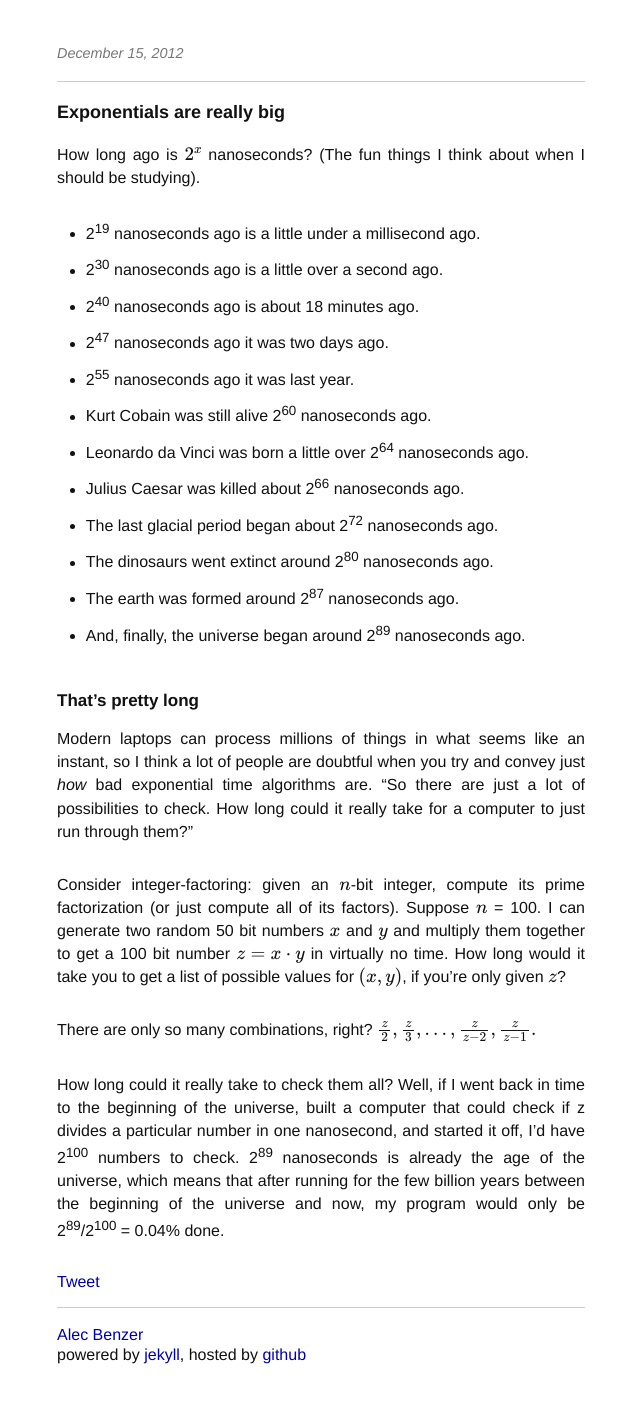
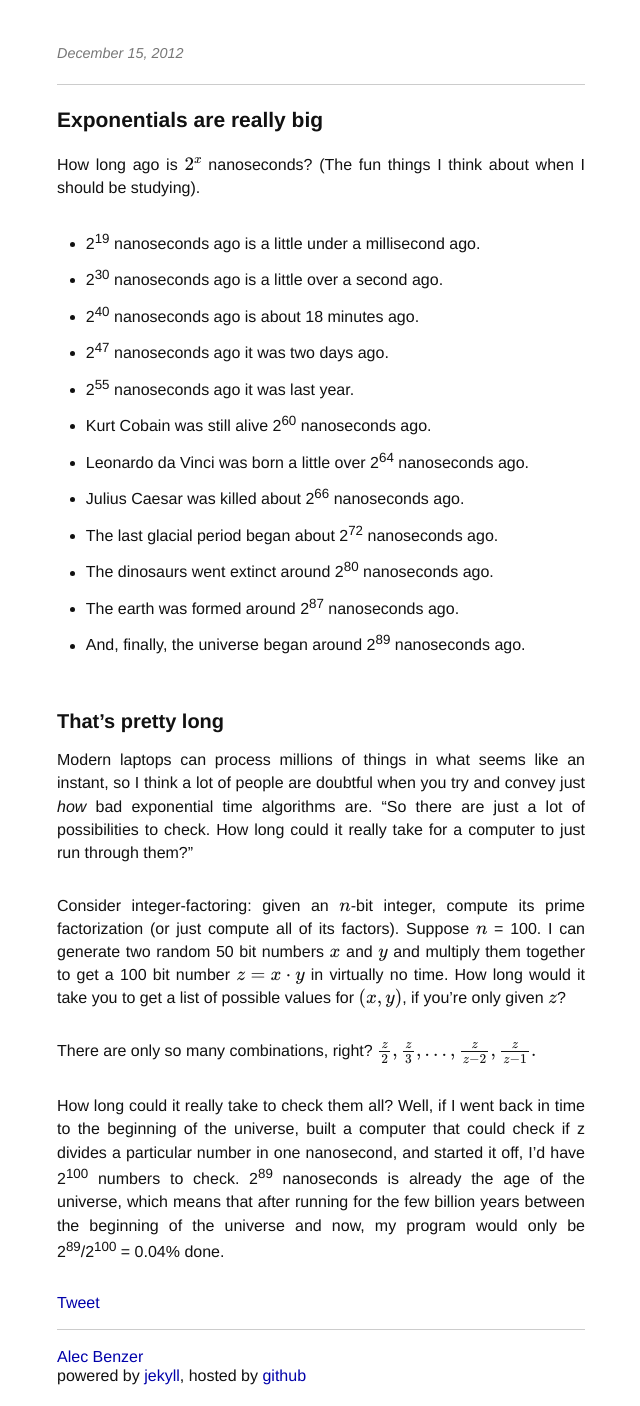
Before and after one commit to AlecBenzer/alecbenzer.github.com, a Jekyll site: the page built from _posts/2012-12-15-exponentials-are-big.md, in a window 1280 px wide. Shown: the whole page, without its empty margins (319-959 px from the left). Built offline with Jekyll 4.4.1, drawn with Linux system fonts in a browser that asks for light colours; formulas are drawn with MathJax 3; comment, search, counter and statistics services are not loaded; before the commit the page ends 1384 px from its top, so only the background shows below that.

Commit message:
slightly bigger headers

```diff
--- a/css/style.css
+++ b/css/style.css
@@ -38,7 +38,7 @@ a:hover {
   #content h1 {
     text-align: left;
     margin-bottom: 20px;
-    font-size: 18px; }
+    font-size: 21px; }
     #content h1 a:link, #content h1 a:visited {
       color: #111111;
       text-decoration: none; }
@@ -54,7 +54,7 @@ a:hover {
   #content h2 {
     margin-bottom: 15px;
     margin-top: 2.59em;
-    font-size: 17px; }
+    font-size: 20px; }
   #content ul, #content ol {
     margin-bottom: 1.85em;
     width: 33em; }
--- a/css/style.scss
+++ b/css/style.scss
@@ -2,8 +2,8 @@ $body-font: helvetica, arial, sans-serif;
 $header-font: $body-font;
 $code-font: 'Dejavu Sans Mono', 'Consolas', 'Menlo', 'Monaco', monospace;
 
-$h1-font-size: 18px;
-$h2-font-size: 17px;
+$h1-font-size: 21px;
+$h2-font-size: 20px;
 $body-font-size: 16px;
 $code-size: 14px;
 
```
